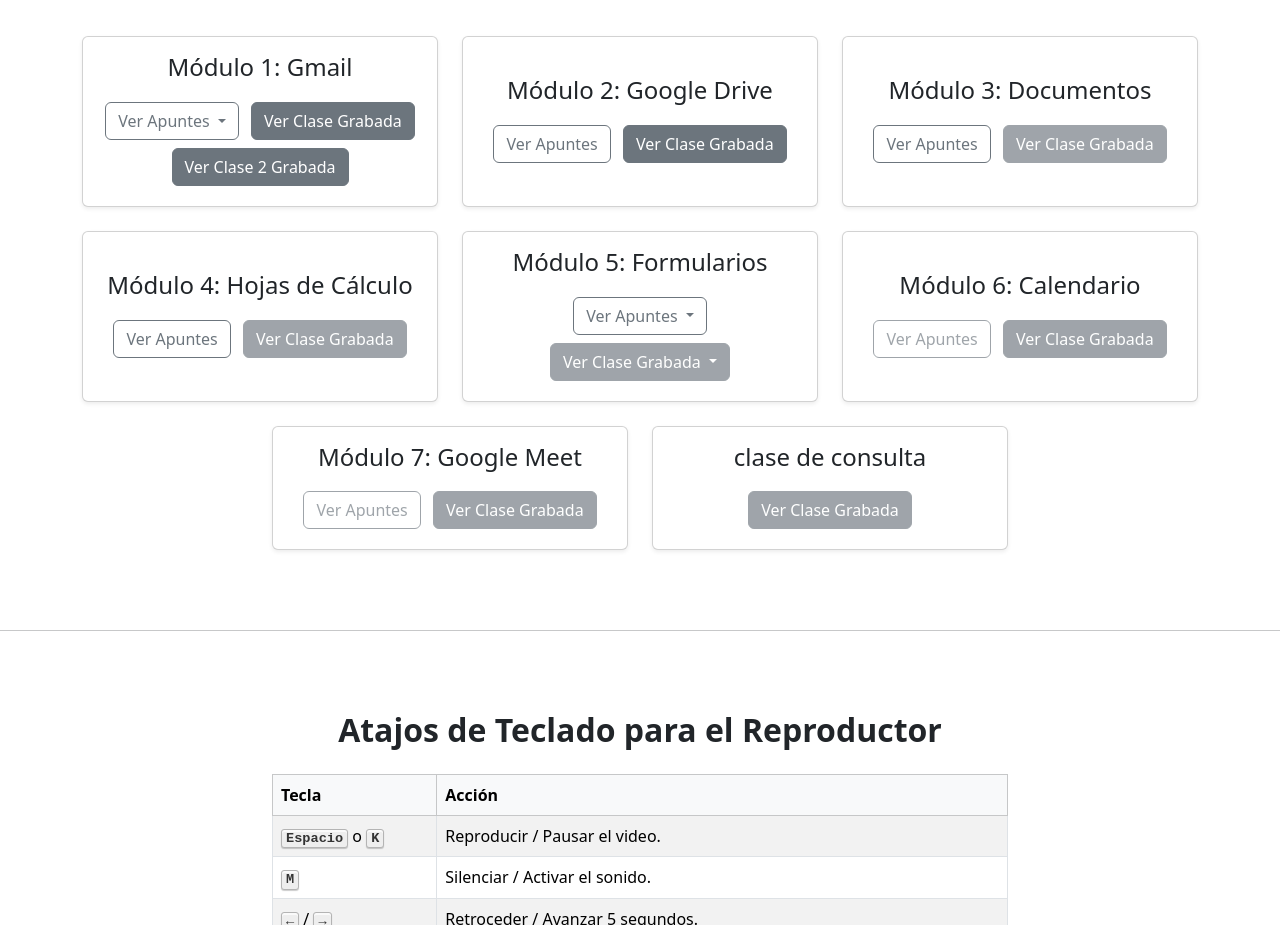
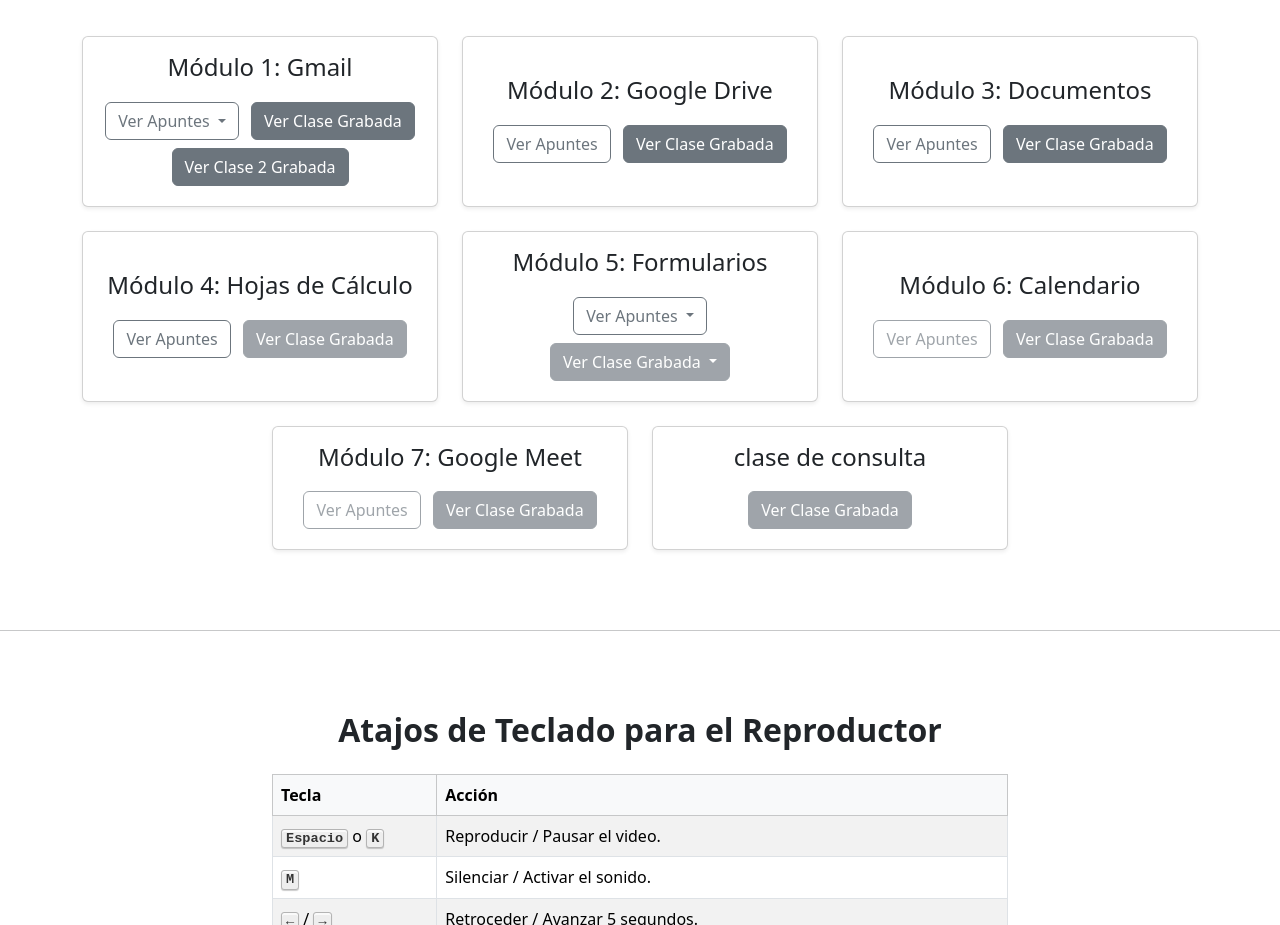
Before and after one commit to lopezdavid79/appsGoogle, a plain HTML site: page index.html in a window 1280 px wide. Shown: the part 920-1845 px from the top of the page. Drawn offline with nearby package versions, Linux system fonts and the light colour scheme.

Commit message:
agrego clase grabada 4

```diff
--- a/index.html
+++ b/index.html
@@ -94,7 +94,7 @@
                             <h3 class="card-title h4">Módulo 3: Documentos</h3>
                             <div class="mt-2">
                                 <a href="modulos/modulo3_Documentos.md" class="btn btn-outline-secondary m-1" role="button" aria-label="Ver apuntes del Módulo 3: Documentos de Google">Ver Apuntes</a>
-                                <button type="button" class="btn btn-secondary m-1" data-bs-toggle="modal" data-bs-target="#modalModulo3" disabled>Ver Clase Grabada</button>
+                                <button type="button" class="btn btn-secondary m-1" data-bs-toggle="modal" data-bs-target="#modalModulo3" >Ver Clase Grabada</button>
                             </div>
                         </div>
                     </div>
@@ -283,7 +283,7 @@
                 </div>
                 <div class="modal-body">
                     <div class="ratio ratio-16x9">
-
+                        <iframe src="https://drive.google.com/file/d/1XZSFnyrEw2gbwmHmJE-OpNXfwsHPnzMQ/preview" width="640" height="480" allow="autoplay"></iframe>
                     </div>
                 </div>
             </div>
```
Also changed, not shown: 1 other file.
